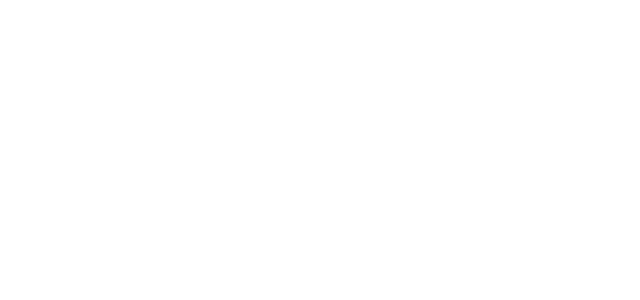
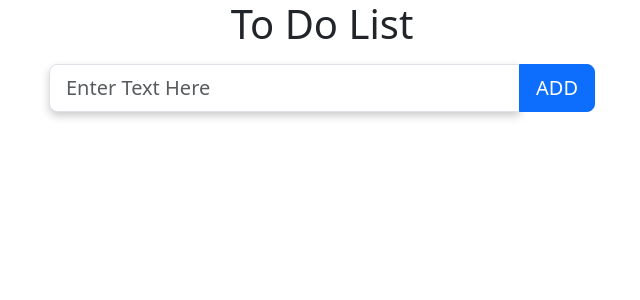
Before and after one commit to ritikv03/ToDoList, a React (Vite) app in the folder Client/: page / in a window 1280 px wide. Shown: the top 300 px of the page, without its empty margins (318-958 px from the left). Built offline with nearby package versions, Linux system fonts and the light colour scheme.

Commit message:
TaskInput init

```diff
--- a/Client/index.html
+++ b/Client/index.html
@@ -5,9 +5,11 @@
     <link rel="icon" type="image/svg+xml" href="/" />
     <meta name="viewport" content="width=device-width, initial-scale=1.0" />
     <title>ToDoList</title>
+    <link href="https://cdn.jsdelivr.net/npm/bootstrap@5.3.3/dist/css/bootstrap.min.css" rel="stylesheet" integrity="sha384-QWTKZyjpPEjISv5WaRU9OFeRpok6YctnYmDr5pNlyT2bRjXh0JMhjY6hW+ALEwIH" crossorigin="anonymous">
   </head>
   <body>
     <div id="root"></div>
     <script type="module" src="/src/main.jsx"></script>
+    <script src="https://cdn.jsdelivr.net/npm/bootstrap@5.3.3/dist/js/bootstrap.bundle.min.js" integrity="sha384-YvpcrYf0tY3lHB60NNkmXc5s9fDVZLESaAA55NDzOxhy9GkcIdslK1eN7N6jIeHz" crossorigin="anonymous"></script>
   </body>
 </html>
--- a/Client/package.json
+++ b/Client/package.json
@@ -10,9 +10,12 @@
     "preview": "vite preview"
   },
   "dependencies": {
+    "@reduxjs/toolkit": "^2.2.5",
     "bootstrap": "^5.3.3",
     "react": "^18.3.1",
-    "react-dom": "^18.3.1"
+    "react-dom": "^18.3.1",
+    "react-redux": "^9.1.2",
+    "redux": "^5.0.1"
   },
   "devDependencies": {
     "@types/react": "^18.3.3",
--- a/Client/src/App.jsx
+++ b/Client/src/App.jsx
@@ -1,10 +1,13 @@
-import { useState } from 'react'
+import TaskInput from "./components/TaskInput"
+import TaskList from "./components/TaskList"
+import "./index.css"
 
 function App() {
-
   return (
-    <div>
-
+    <div >
+      <h1 className="text-center">To Do List</h1>
+      <TaskInput />
+      <TaskList />
     </div>
   )
 }
--- a/Client/src/components/TaskInput.jsx
+++ b/Client/src/components/TaskInput.jsx
@@ -1,11 +1,49 @@
 import React from 'react'
+import { useState } from 'react'
+
 
 const TaskInput = () => {
-  return (
-    <div>
 
+    //Using the useState hook to manage the input field, by doing this, we can see that whatever we type on the field is clearly visible to the user
+    const [enterText,setEnterText] = useState("")
+
+
+
+    //hander function to set the imput field value
+    function handleTextChange(event){
+        setEnterText(event.target.value);
+    }
+
+    //hander function for add button so that the dispatch function is activated whenever the button is clicked
+    function handleAddButton(event){
+
+    }
+
+    return (
+        //Using the Bootstrap Grid System here to contain the large input field
+        <div className="container mt-3">
+        <div className="row justify-content-center">
+            <div className="col-md-6">
+                <div className='input-group input-group-lg'>
+                    <input
+                        className="form-control custom-box-shadow"
+                        id="inputGroup-sizing-lg"
+                        type='text'
+                        placeholder='Enter Text Here'
+                        value={enterText}
+                        onChange={handleTextChange}
+                    />
+                    <button
+                    className='btn btn-primary btn-sm'
+                    onClick={handleAddButton}
+                    >
+                     ADD
+                    </button>
+                </div>
+            </div>
+        </div>
     </div>
-  )
+    )
 }
 
 export default TaskInput
--- a/Client/src/index.css
+++ b/Client/src/index.css
@@ -0,0 +1,3 @@
+.custom-box-shadow {
+    box-shadow: 0px 4px 8px rgba(0, 0, 0, 0.2);
+  }
--- a/Client/src/main.jsx
+++ b/Client/src/main.jsx
@@ -1,7 +1,6 @@
 import React from 'react'
 import ReactDOM from 'react-dom/client'
 import App from './App.jsx'
-import './index.css'
 
 ReactDOM.createRoot(document.getElementById('root')).render(
     <App />
```
Also changed, not shown: 1 other file (tests, documents, lock files or other folders).
